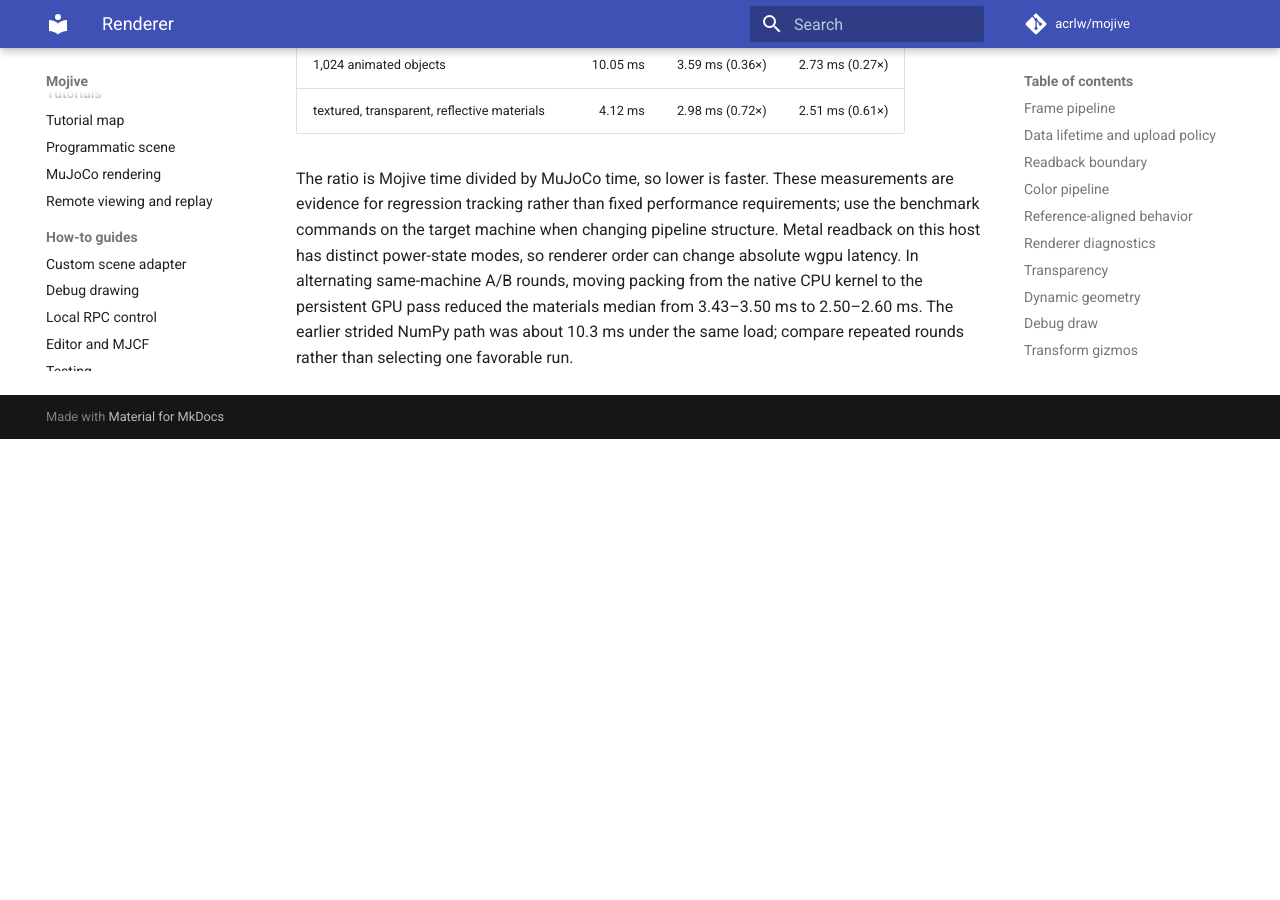
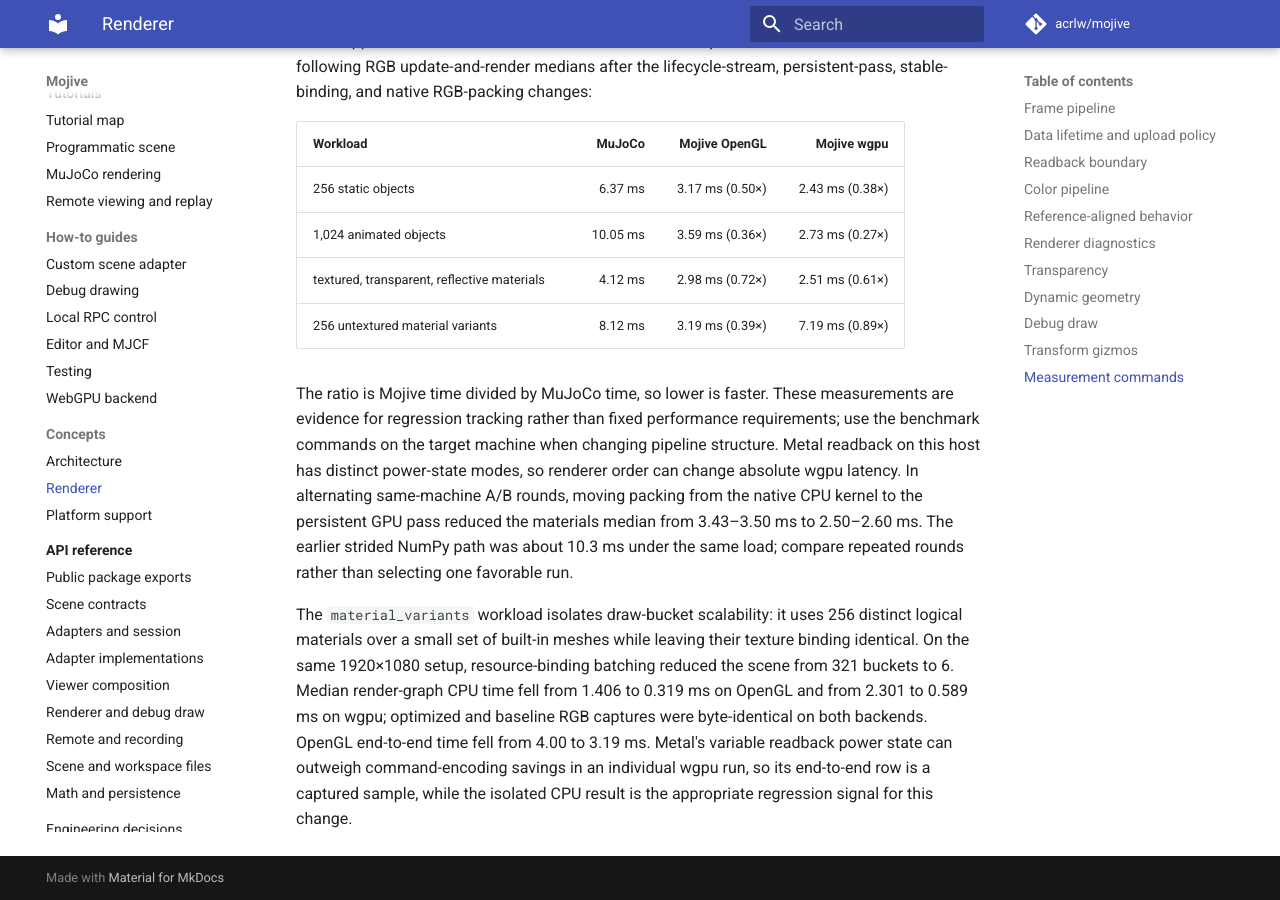
Before and after one commit to acrlw/forge-viewer, an MkDocs documentation site: the page built from docs/RENDERER.md, in a window 1280 px wide and 900 px high, scrolled down 5859 px. Built offline with MkDocs 1.6.1 and Material for MkDocs 9.7.7, drawn with Linux system fonts in a browser that asks for light colours; comment, search, counter and statistics services are not loaded; before the commit the page ends 6298 px from its top, so only the background shows below that; some of the changed text lies outside the part shown.

Commit message:
Batch opaque draws by resource bindings

```diff
--- a/docs/RENDERER.md
+++ b/docs/RENDERER.md
@@ -46,6 +46,12 @@
 small, pass-owned routing value for each reflective surface; it never overwrites material
 reflectance in `RenderScene`. The backend resolves this metadata before executing the planned
 passes, so render passes cannot silently mutate persistent scene state.
+
+Opaque draw buckets follow actual resource bindings: instances with the same mesh and texture share
+one draw even when their logical materials differ. Their shading values and texture coordinates are
+already carried by the visual instance stream. Transparent instances stay separate because their
+camera-dependent draw order is semantically observable. This boundary keeps authoring identity out
+of the command graph and lets both backends benefit from the same batching policy.
 
 ## Data lifetime and upload policy
 
@@ -149,7 +155,7 @@
 | Selection highlight | Linear-light tint plus emission |
 | Selection outline | ID edge detection with x-ray visibility |
 | Picking | `R32UI` object IDs |
-| Instancing | Mesh/material/transparency buckets |
+| Instancing | Opaque mesh/texture-binding buckets; individually sorted transparent instances |
 | Shadows | Three-cascade directional atlas and local-light shadows |
 | Reflections | Mirrored camera, oblique clipping, and surface sampling |
 | Wide lines | Screen-space triangle strips |
@@ -213,6 +219,7 @@
 | 256 static objects | 6.37 ms | 3.17 ms (0.50×) | 2.43 ms (0.38×) |
 | 1,024 animated objects | 10.05 ms | 3.59 ms (0.36×) | 2.73 ms (0.27×) |
 | textured, transparent, reflective materials | 4.12 ms | 2.98 ms (0.72×) | 2.51 ms (0.61×) |
+| 256 untextured material variants | 8.12 ms | 3.19 ms (0.39×) | 7.19 ms (0.89×) |
 
 The ratio is Mojive time divided by MuJoCo time, so lower is faster. These measurements are evidence
 for regression tracking rather than fixed performance requirements; use the benchmark commands on
@@ -221,3 +228,12 @@
 A/B rounds, moving packing from the native CPU kernel to the persistent GPU pass reduced the
 materials median from 3.43–3.50 ms to 2.50–2.60 ms. The earlier strided NumPy path was about 10.3 ms
 under the same load; compare repeated rounds rather than selecting one favorable run.
+
+The `material_variants` workload isolates draw-bucket scalability: it uses 256 distinct logical
+materials over a small set of built-in meshes while leaving their texture binding identical. On the
+same 1920×1080 setup, resource-binding batching reduced the scene from 321 buckets to 6. Median
+render-graph CPU time fell from 1.406 to 0.319 ms on OpenGL and from 2.301 to 0.589 ms on wgpu;
+optimized and baseline RGB captures were byte-identical on both backends. OpenGL end-to-end time
+fell from 4.00 to 3.19 ms. Metal's variable readback power state can outweigh command-encoding
+savings in an individual wgpu run, so its end-to-end row is a captured sample, while the isolated
+CPU result is the appropriate regression signal for this change.
```
Also changed, not shown: docs/DECISIONS.md (+7 -2 lines), docs/guides/testing.md (+4 -3 lines), 3 other files.
